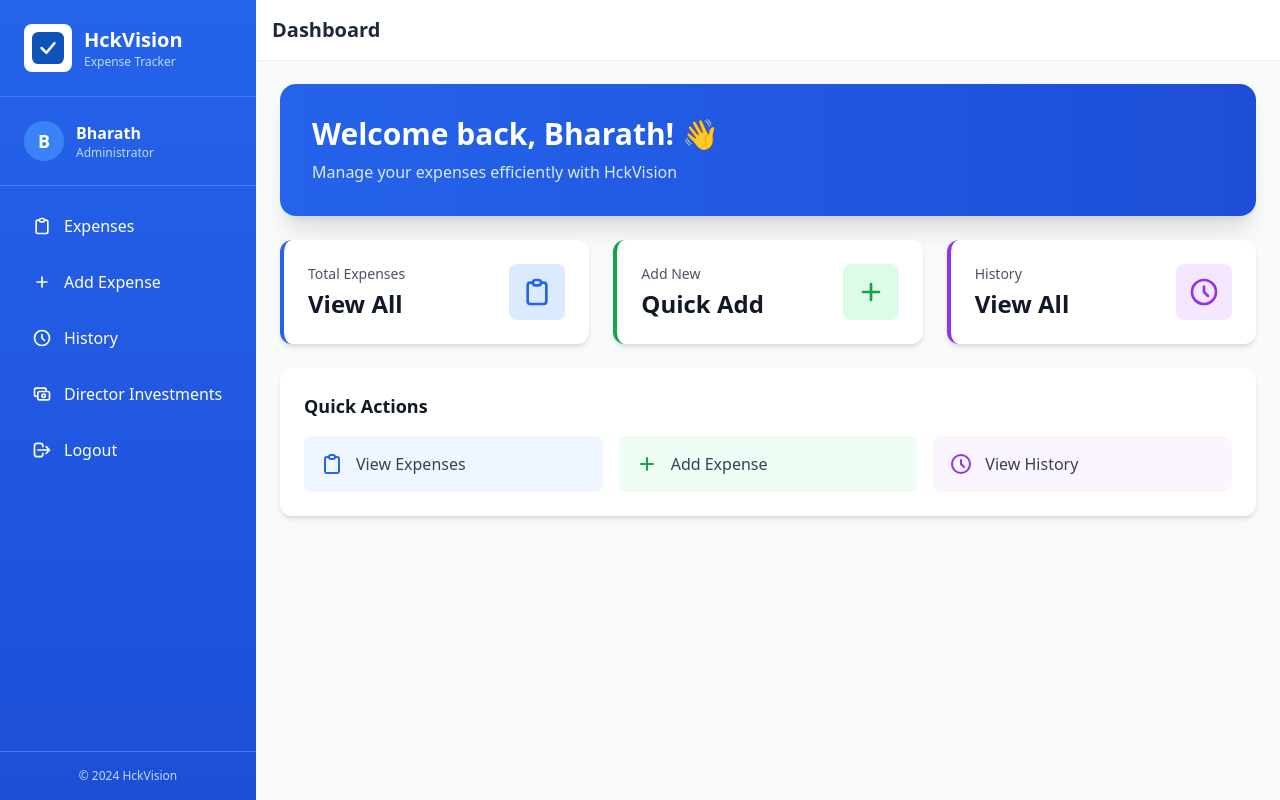
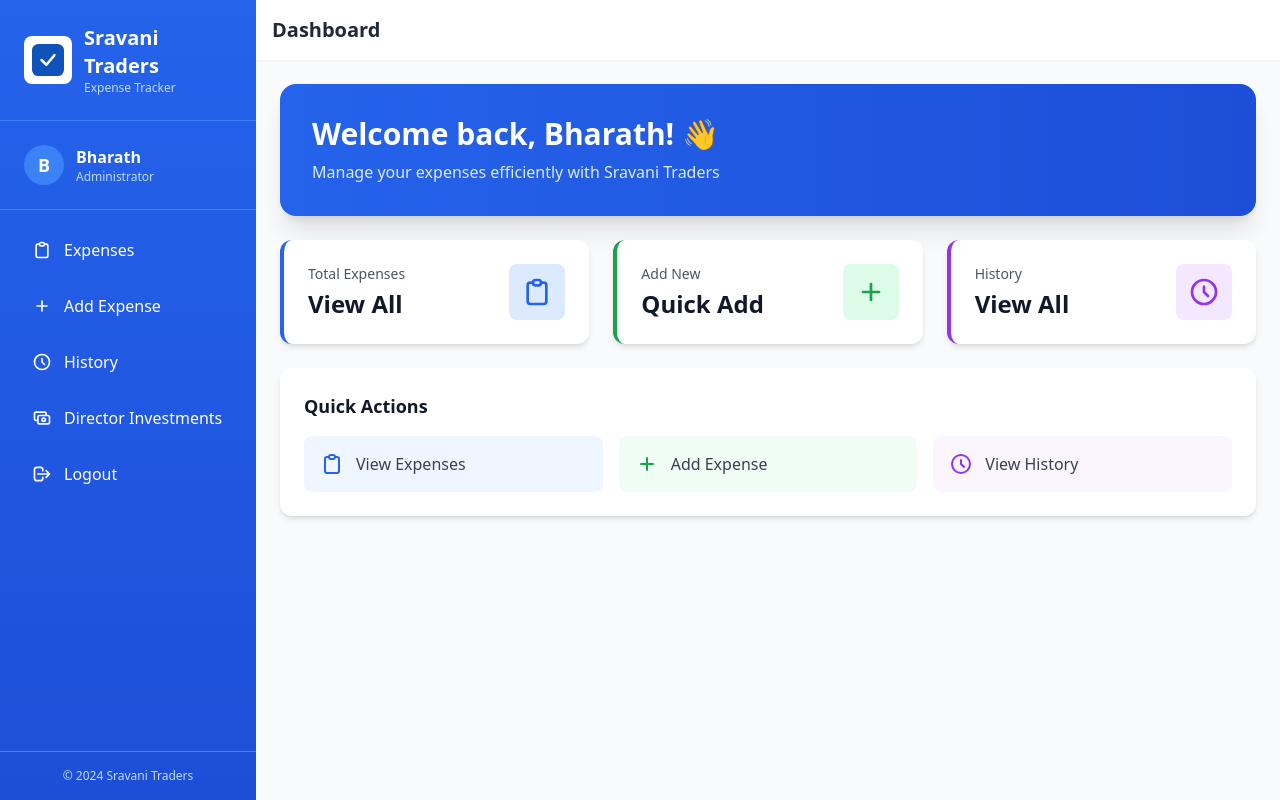
Before and after one commit to MaheshDev-Hck/Expense_Tracker, a Flask app: page /dashboard in a window 1280 px wide. Run offline with Flask 3, Linux system fonts and the light colour scheme; the visitor is signed in with stand-in values (Sample User, id 1); some libraries are stand-ins or nearby versions.

Commit message:
Update dashboard.html

```diff
--- a/templates/dashboard.html
+++ b/templates/dashboard.html
@@ -3,7 +3,7 @@
 <head>
     <meta charset="UTF-8">
     <meta name="viewport" content="width=device-width, initial-scale=1.0">
-    <title>Dashboard - HckVision</title>
+    <title>Dashboard - Sravani Traders</title>
     <script src="https://cdn.tailwindcss.com"></script>
 </head>
 <body class="bg-gray-50">
@@ -21,7 +21,7 @@
                             </svg>
                         </div>
                         <div>
-                            <h1 class="text-xl font-bold">HckVision</h1>
+                            <h1 class="text-xl font-bold">Sravani Traders</h1>
                             <p class="text-xs text-blue-200">Expense Tracker</p>
                         </div>
                     </div>
@@ -80,7 +80,7 @@
 
                 <!-- Footer -->
                 <div class="p-4 border-t border-blue-500 text-xs text-center text-blue-200">
-                    <p>&copy; 2024 HckVision</p>
+                    <p>&copy; 2024 Sravani Traders</p>
                 </div>
             </div>
         </aside>
@@ -107,7 +107,7 @@
             <div class="p-6">
                 <div class="bg-gradient-to-r from-blue-600 to-blue-700 rounded-2xl shadow-xl p-8 text-white mb-6">
                     <h1 class="text-3xl font-bold mb-2">Welcome back, {{ session.username }}! 👋</h1>
-                    <p class="text-blue-100">Manage your expenses efficiently with HckVision</p>
+                    <p class="text-blue-100">Manage your expenses efficiently with Sravani Traders</p>
                 </div>
 
                 <!-- Quick Stats -->
@@ -199,4 +199,5 @@
             sidebar.classList.add('-translate-x-full');
             overlay.classList.add('hidden');
         });
+
     </script>
```
